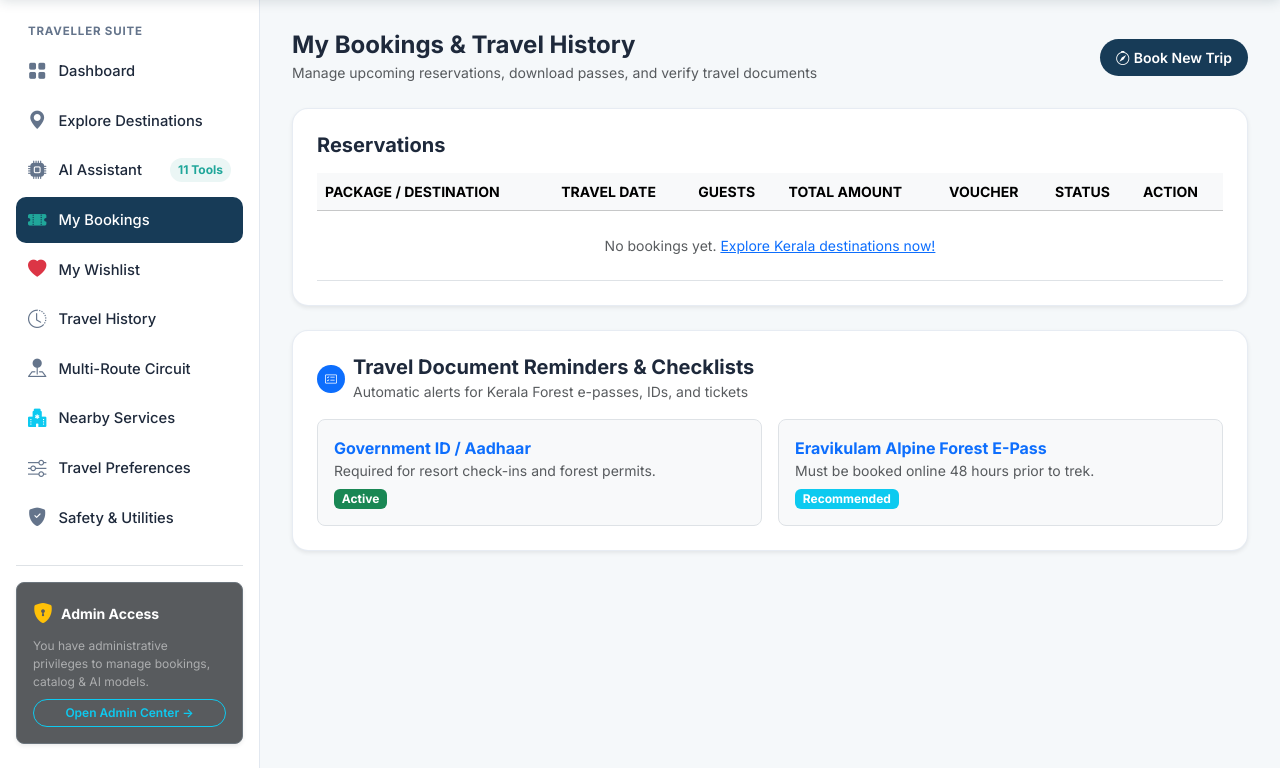
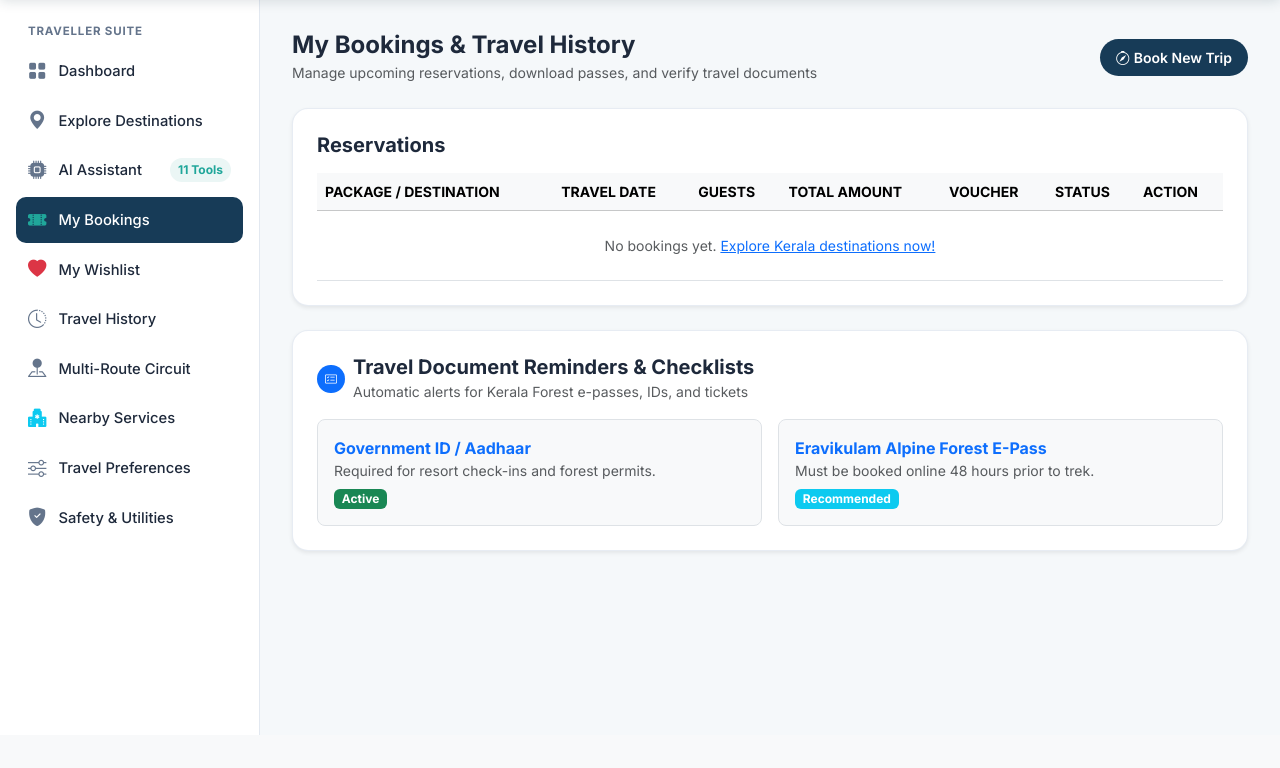
Before and after one commit to anusreepn77-ux/travelmate-ai, a Django app: page /bookings/history/ in a window 1280 px wide. Shown: the part 65-833 px from the top of the page. After the commit the page ends 800 px from the top, so only its background shows below. Run offline with Django 5.2, Linux system fonts and the light colour scheme; the visitor is signed in with stand-in values (Sample User, id 1); data that the repository does not hold is empty.

Commit message:
refactor: remove admin access section from sidebar in base template

```diff
--- a/templates/base.html
+++ b/templates/base.html
@@ -146,20 +146,7 @@
                 </ul>
             </div>
 
-            {% if user.is_staff or user.is_superuser %}
-            <div class="mt-auto pt-3 border-top">
-                <div class="p-3 bg-dark bg-opacity-75 rounded-3 text-white border border-secondary shadow-sm">
-                    <div class="d-flex align-items-center gap-2 mb-2">
-                        <i class="bi bi-shield-lock-fill text-warning fs-5"></i>
-                        <span class="fw-bold small">Admin Access</span>
-                    </div>
-                    <p class="text-white-50 small mb-2" style="font-size: 0.75rem;">You have administrative privileges to manage bookings, catalog & AI models.</p>
-                    <a href="{% url 'admin_dashboard' %}" class="btn btn-xs btn-outline-info btn-sm w-100 rounded-pill py-1 fw-semibold" style="font-size: 0.75rem;">
-                        Open Admin Center &rarr;
-                    </a>
-                </div>
-            </div>
-            {% endif %}
+
         </aside>
 
         <!-- Main Content Stream -->
```
